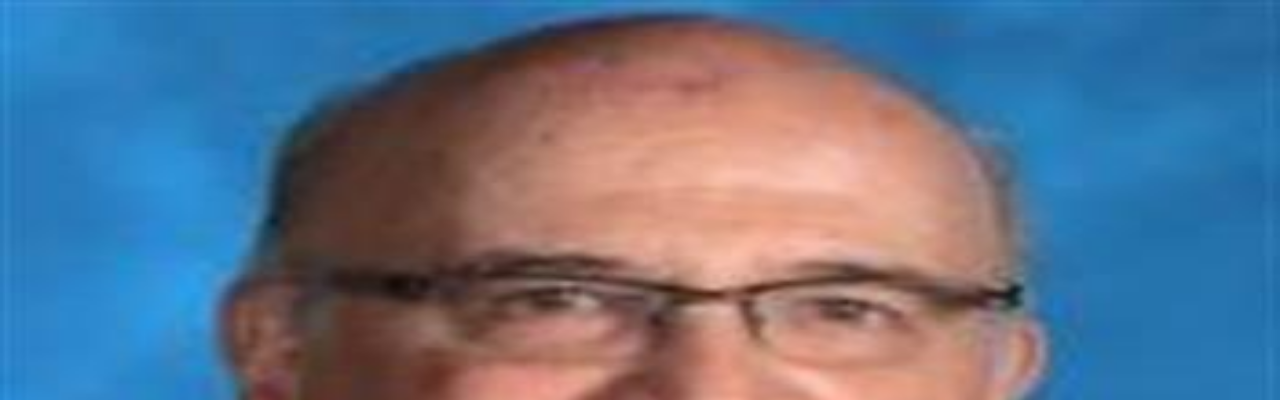
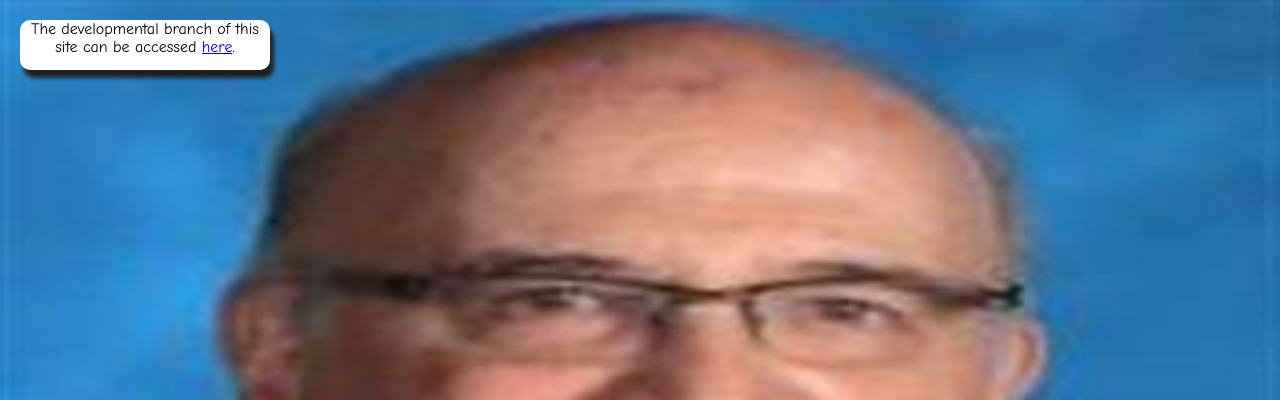
Before and after one commit to QuantumCoded/lordandsavior, a website: page html/index.html in a window 1280 px wide. Shown: the top 400 px of the page. Drawn offline with Linux system fonts and the light colour scheme; files that its build step writes are made by us from their sources; files whose address does not match are found by name.

Commit message:
Adding a development branch popup tag

```diff
--- a/html/index.html
+++ b/html/index.html
@@ -9,5 +9,8 @@
     <img src="images/background.jpg">
     <p class="notification" id="notif">Click Anywhere!</p>
     <script src="scripts/main.js" type="text/javascript"></script>
+    <div class="popup">
+      The developmental branch of this site can be accessed <a href="https://lordandsavior-dev.herokuapp.com/">here</a>.
+    </div>
   </body>
 </html>
--- a/styles/default.css
+++ b/styles/default.css
@@ -1,3 +1,7 @@
+* {
+  z-index: 1;
+}
+
 body {
   overflow: hidden;
 }
@@ -36,3 +40,23 @@ img {
   transition: opacity 250ms;
   transform: translateY(-50%);
 }
+
+.popup {
+  position: absolute;
+  top: 20px;
+  left: 20px;
+  width: 250px;
+  height: 50px;
+
+  font-family: 'Comic Sans MS';
+  text-align: center;
+
+  user-select: none;
+
+  border-radius: 10px;
+  box-shadow: 4px 8px 3pt 0pt #202020;
+
+  background-color: white;
+
+  z-index: 10;
+}
```
